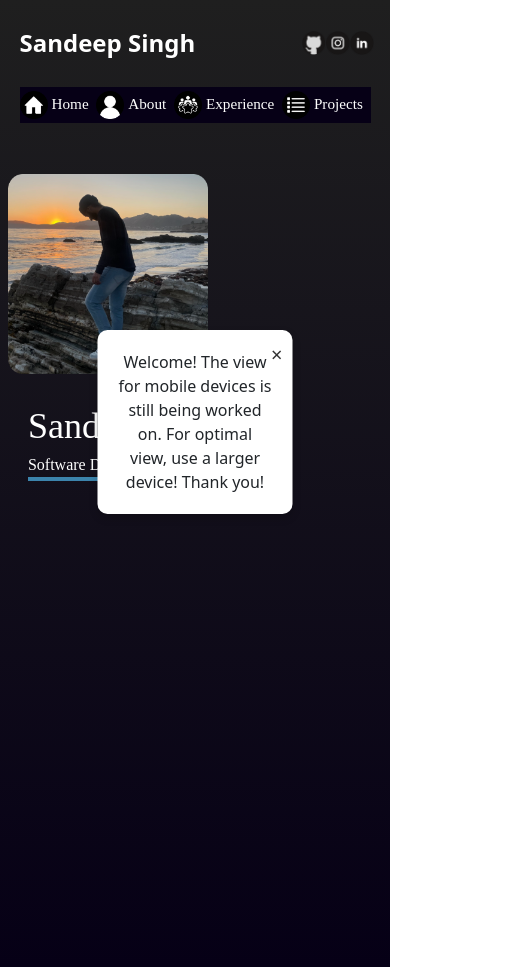
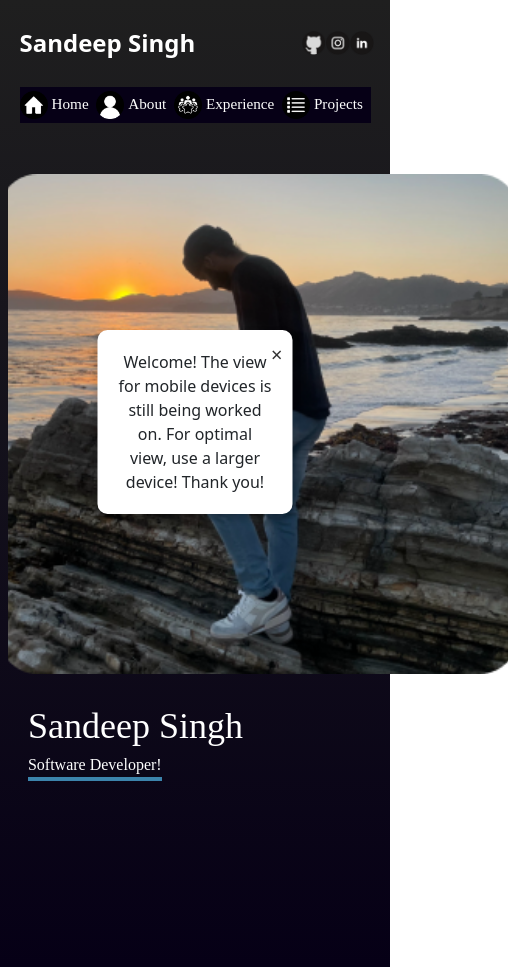
Before and after one commit to SandeepS3/personal-website, a React (Create React App) app: page / in a window 390 px wide. Shown: the whole page, 508 px wide, since content can reach past the window. Built offline with nearby package versions, Linux system fonts and the light colour scheme; a web font is replaced by a local one.

Commit message:
fix homepage mobile

```diff
--- a/src/pages/HomeStyles.js
+++ b/src/pages/HomeStyles.js
@@ -43,9 +43,10 @@ const mediaStyles = {
     paddingTop: "5vh",
   },
   image: {
-    // display: "flex",
-    width: "200px", // Set a fixed width
-    height: "200px",
+    display: "flex",
+    width: "500px", // Set a fixed width
+    height: "500px",
+    objectFit: "cover",
     alignItems: "center",
     justifyContent: "center",
   },
```
